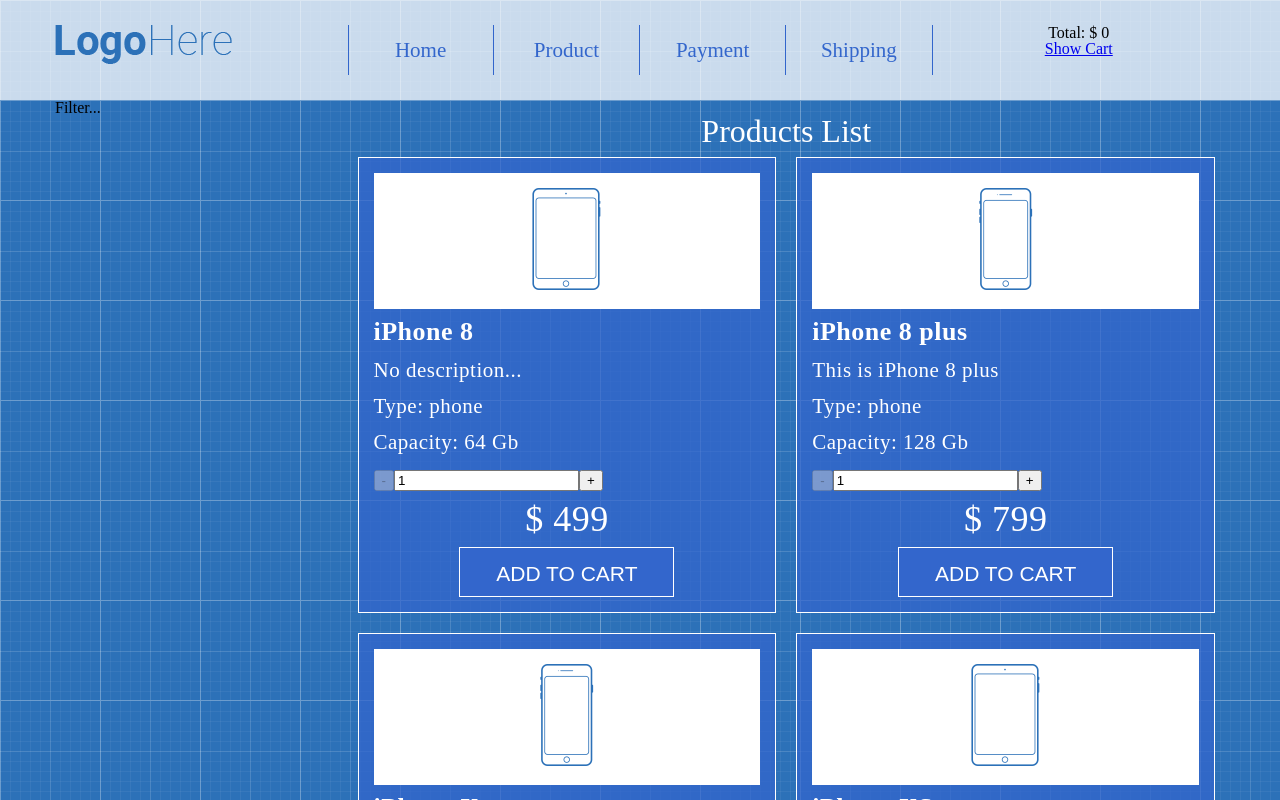
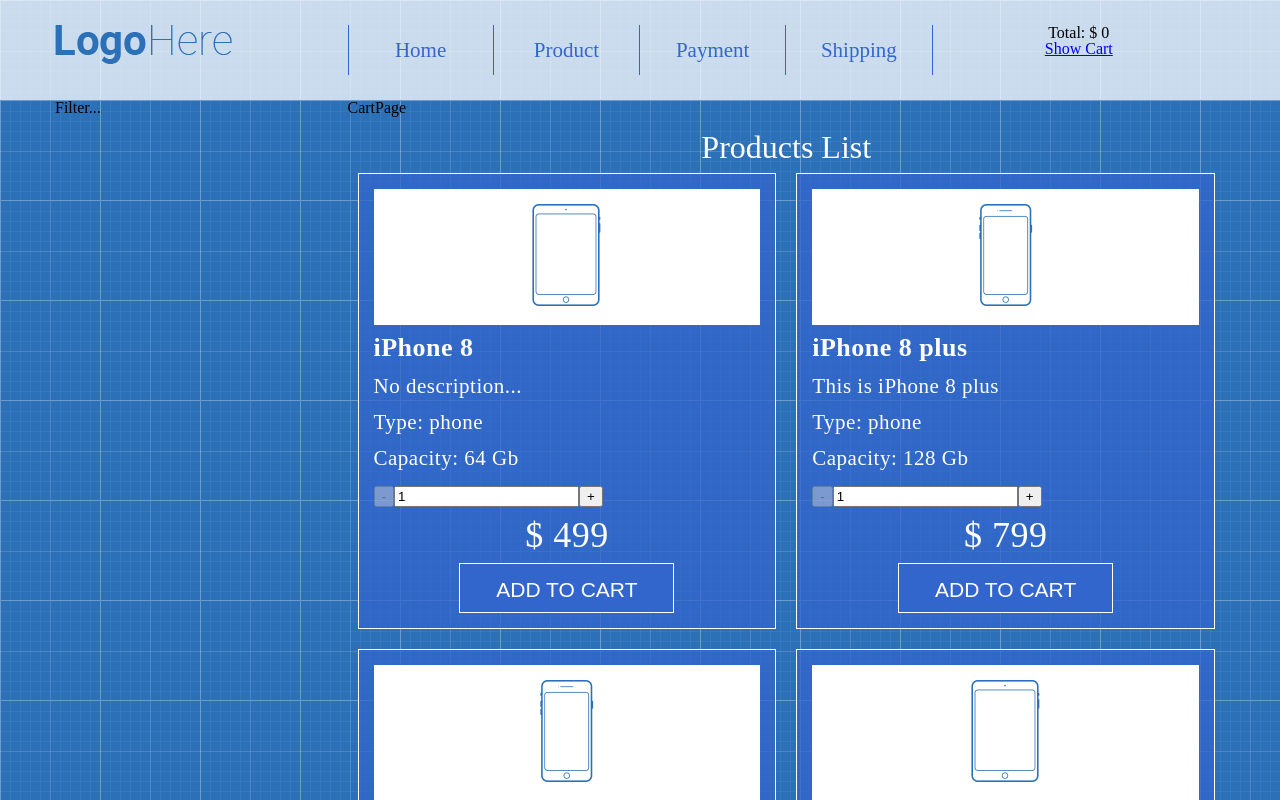
Before and after one commit to YuliaKhomenko/work-shop-project, a React (Create React App) app: page /cart in a window 1280 px wide. Shown: the top 800 px of the page. Built offline with nearby package versions, Linux system fonts and the light colour scheme.

Commit message:
add CartPage component

```diff
--- /dev/null
+++ b/src/App/Main/Cart/CartPage.js
@@ -0,0 +1,12 @@
+import React from 'react'
+
+
+const CartPage = () => (
+    <div>
+        <h1>CartPage</h1>
+    </div>
+    )
+
+
+
+export default CartPage
--- a/src/App/Main/Main.js
+++ b/src/App/Main/Main.js
@@ -1,5 +1,7 @@
 import React from 'react'
 import ProductsList from './Products/ProductsList';
+import {Route} from 'react-router-dom'
+import CartPage from './Cart/CartPage'
 
 const Main = ({
 	addProductToCart
@@ -12,6 +14,7 @@
 					Filter...
 				</div>
 				<div className="col-lg-9">
+					<Route path="/cart" component={CartPage} />
 					<ProductsList
 						addProductToCart={addProductToCart}
 					/>
```
